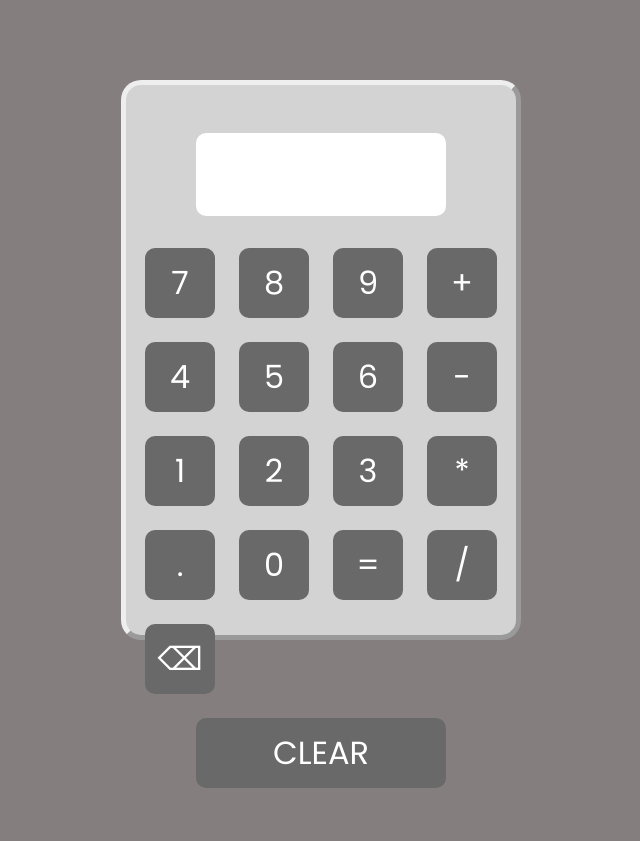
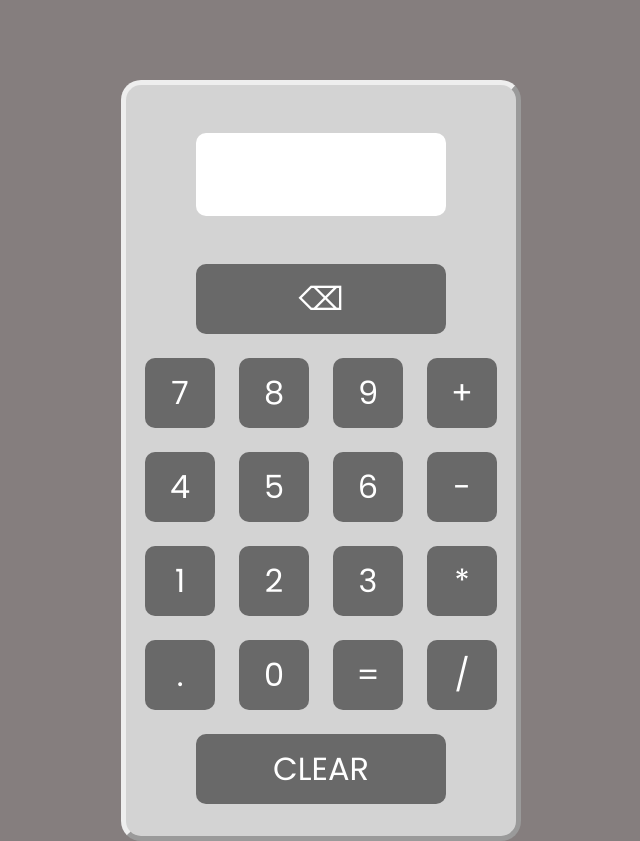
Before and after one commit to SergeyFedos/Calculator, a plain HTML site: page index.html in a window 1280 px wide. Shown: the whole page, without its empty margins (319-959 px from the left). Before the commit the page ends 800 px from the top, so only its background shows below. Drawn offline with Linux system fonts and the light colour scheme; a web font is replaced by a local one.

Commit message:
make some css changes

```diff
--- a/index.html
+++ b/index.html
@@ -16,7 +16,8 @@
 
 <body>
   <div class="container">
-    <input id="display" type="text" maxlength="10"; readonly>
+    <input id="display" type="text" maxlength="10" ; readonly>
+    <button id="backspace" onclick="backSpace()">&#9003</button>
     <div class="keys">
       <button onclick="showDisplay(7)">7</button>
       <button onclick="showDisplay(8)">8</button>
@@ -34,7 +35,7 @@
       <button onclick="showDisplay(0)">0</button>
       <button onclick="operate(nextValue, result, operator)">=</button>
       <button onclick="calc('/')">/</button>
-      <button onclick="backSpace()">&#9003</button>
+
     </div>
     <button class="clear" onclick="clearDisplay()">CLEAR</button>
   </div>
--- a/styles.css
+++ b/styles.css
@@ -15,14 +15,15 @@ body {
 
   text-align: center;
   padding: 1rem;
-  height: 70vh;
+
   margin-top: 5rem;
   border-radius: 20px;
   background-color: lightgray;
   border-style: outset;
   border-width: 5px;
+  padding-bottom: 2rem;
   min-width: 400px;
-  min-height: 50vh;
+
 
 }
 
@@ -35,7 +36,7 @@ body {
   align-items: center;
   margin-left: auto;
   margin-right: auto;
-  margin-top: 2rem;
+  height: 100%;
 }
 
 button {
@@ -74,3 +75,10 @@ input {
   width: 70%;
   margin-top: 1.5rem;
 }
+
+#backspace {
+  width: 70%;
+  margin-bottom: 1.5rem;
+  margin-top: 3rem;
+  ;
+}
```
